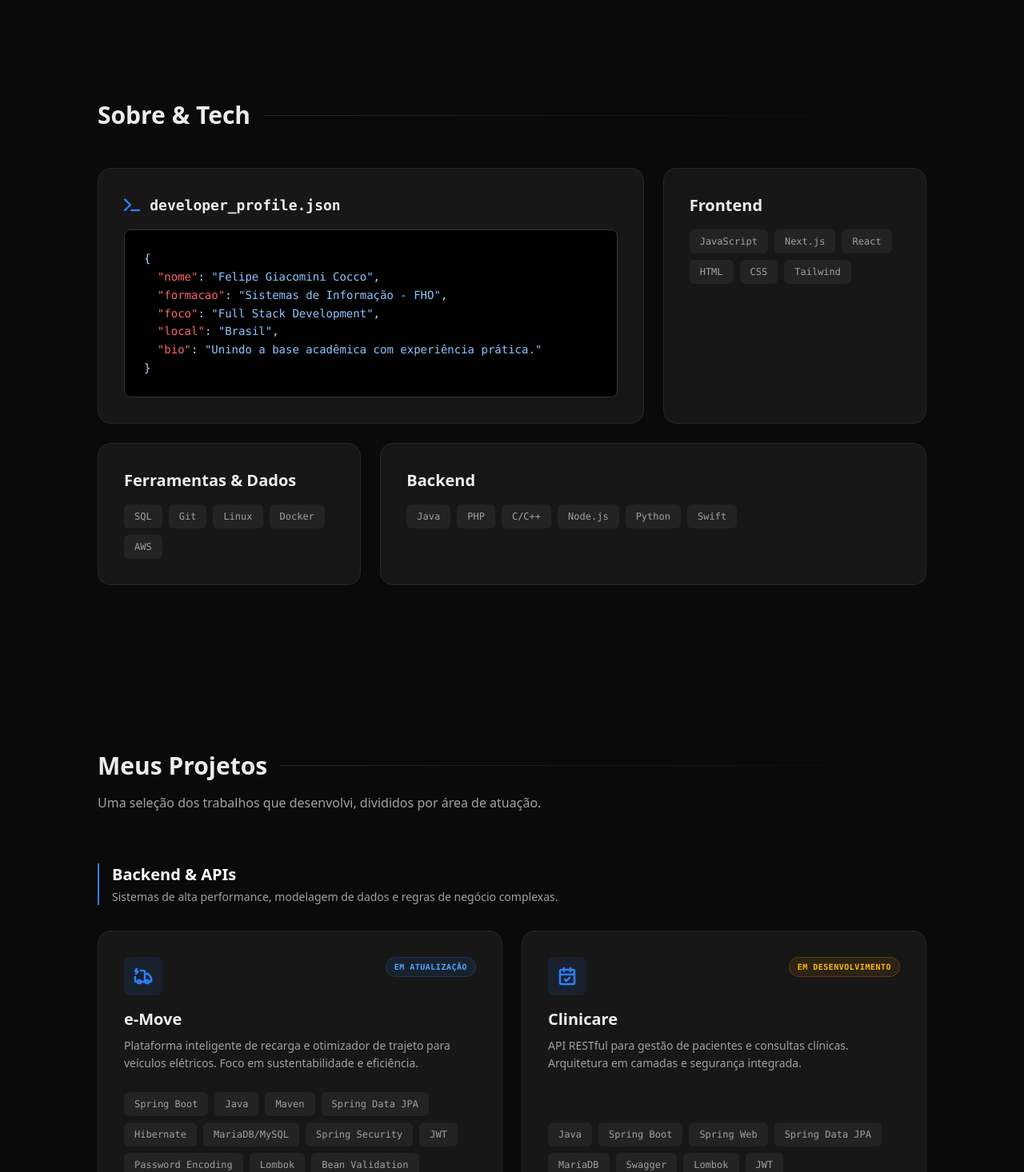
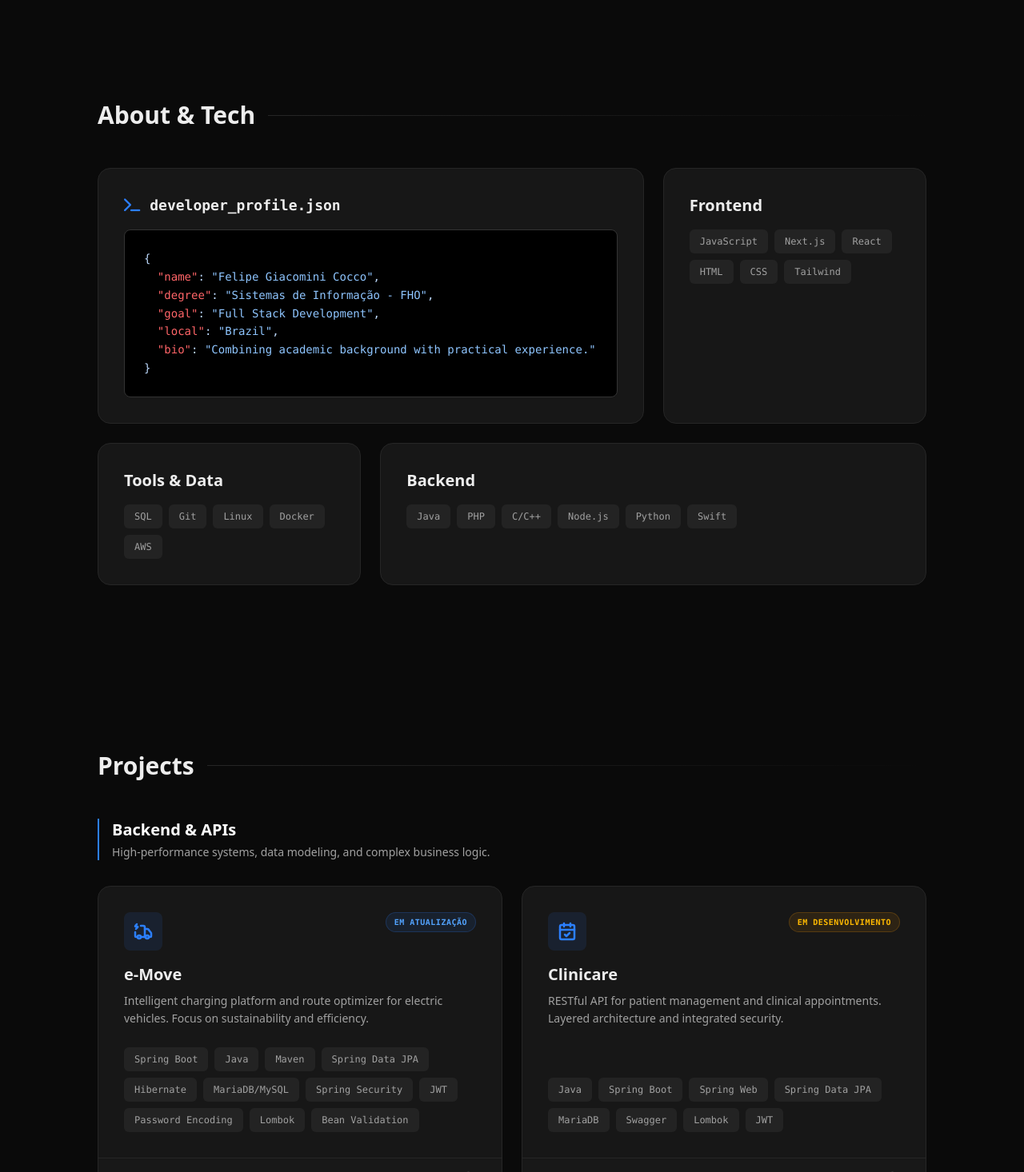
Before and after one commit to FeCocco/fecocco.github.io, a Next.js app: page /en in a window 1280 px wide. Shown: the part 564-2030 px from the top of the page at 80% size. Built offline with nearby package versions, Linux system fonts and the light colour scheme.

Commit message:
Update: Refactor `Projects` and `AboutSection` to support dynamic dictionary content for multilanguage support

```diff
--- a/src/components/sections/about/AboutSection.jsx
+++ b/src/components/sections/about/AboutSection.jsx
@@ -2,7 +2,7 @@ import SpotlightCard from '../../ui/SpotlightCard';
 import TechBadge from '../../ui/TechBadge';
 import CodeProfile from '../about/CodeProfile';
 
-export default function AboutSection() {
+export default function AboutSection({dict, lang}) {
     const frontendTechs = ['JavaScript', 'Next.js', 'React', 'HTML', 'CSS', 'Tailwind'];
     const backendTechs = ['Java', 'PHP', 'C/C++', 'Node.js', 'Python', 'Swift'];
     const infraTechs = ['SQL', 'Git', 'Linux', 'Docker', 'AWS'];
@@ -13,14 +13,14 @@ export default function AboutSection() {
 
                 {/* Cabeçalho da Seção */}
                 <div className="mb-12 flex items-center gap-4">
-                    <h2 className="text-3xl font-extrabold text-[#ededed]">Sobre & Tech</h2>
+                    <h2 className="text-3xl font-extrabold text-[#ededed]">{dict.aboutTitle}</h2>
                     <div className="h-px flex-1 bg-linear-to-r from-neutral-800 to-transparent"></div>
                 </div>
 
                 <div className="grid grid-cols-1 gap-6 md:grid-cols-3">
                     {/* Card 1: Perfil (Ocupa 2 colunas em telas médias/grandes) */}
                     <SpotlightCard className="md:col-span-2">
-                        <CodeProfile />
+                        <CodeProfile dict={dict} lang={lang} />
                     </SpotlightCard>
 
                     {/* Card 2: Frontend */}
@@ -38,7 +38,7 @@ export default function AboutSection() {
                     {/* Card 3: Ferramentas e Dados */}
                     <SpotlightCard className="flex flex-col justify-between">
                         <div>
-                            <h4 className="mb-4 text-xl font-bold text-[#ededed]">Ferramentas & Dados</h4>
+                            <h4 className="mb-4 text-xl font-bold text-[#ededed]">{dict.tools}</h4>
                             <div className="flex flex-wrap gap-2">
                                 {infraTechs.map((tech) => (
                                     <TechBadge key={tech} name={tech} />
--- a/src/components/sections/about/CodeProfile.jsx
+++ b/src/components/sections/about/CodeProfile.jsx
@@ -1,4 +1,4 @@
-export default function CodeProfile() {
+export default function CodeProfile({dict, lang}) {
     return (
         <div className="font-mono text-sm leading-relaxed">
             <div className="mb-4 flex items-center text-lg font-bold text-[#ededed]">
@@ -11,19 +11,19 @@ export default function CodeProfile() {
         <pre className="whitespace-pre-wrap wrap-break-word">
           {`{
   `}
-            <span className="text-red-400">"nome"</span>: <span className="text-blue-300">"Felipe Giacomini Cocco"</span>,
+            <span className="text-red-400">"{dict.profileJson.name}"</span>: <span className="text-blue-300">"Felipe Giacomini Cocco"</span>,
             {`
   `}
-            <span className="text-red-400">"formacao"</span>: <span className="text-blue-300">"Sistemas de Informação - FHO"</span>,
+            <span className="text-red-400">"{dict.profileJson.degreeTitle}"</span>: <span className="text-blue-300">"Sistemas de Informação - FHO"</span>,
             {`
   `}
-            <span className="text-red-400">"foco"</span>: <span className="text-blue-300">"Full Stack Development"</span>,
+            <span className="text-red-400">"{dict.profileJson.goal}"</span>: <span className="text-blue-300">"Full Stack Development"</span>,
             {`
   `}
-            <span className="text-red-400">"local"</span>: <span className="text-blue-300">"Brasil"</span>,
+            <span className="text-red-400">"local"</span>: <span className="text-blue-300">"{dict.profileJson.place}"</span>,
             {`
   `}
-            <span className="text-red-400">"bio"</span>: <span className="text-blue-300">"Unindo a base acadêmica com experiência prática."</span>
+            <span className="text-red-400">"bio"</span>: <span className="text-blue-300">"{dict.profileJson.bio}"</span>
             {`
 }`}
         </pre>
--- a/src/components/sections/projects.jsx
+++ b/src/components/sections/projects.jsx
@@ -1,18 +1,18 @@
 import ProjetoCard from "@/components/ui/projetoCard";
 import {TruckElectric, CalendarCheck, Terminal, LayoutTemplate} from "lucide-react";
 
-export default function Projects() {
+export default function Projects({dict, lang}) {
 
     const projectCategories = [
         {
             id: "backend",
             title: "Backend & APIs",
-            description: "Sistemas de alta performance, modelagem de dados e regras de negócio complexas.",
+            description: dict.backend.title,
             projects: [
                 {
                     icon: TruckElectric,
                     title: "e-Move",
-                    description: "Plataforma inteligente de recarga e otimizador de trajeto para veículos elétricos. Foco em sustentabilidade e eficiência.",
+                    description: dict.backend.e_move_backend.description,
                     techs: ["Spring Boot", "Java", "Maven", "Spring Data JPA", "Hibernate", "MariaDB/MySQL", "Spring Security", "JWT", "Password Encoding", "Lombok", "Bean Validation"],
                     data: "2025",
                     githubUrl: "https://github.com/FeCocco/e-move-frontend.git",
@@ -21,7 +21,7 @@ export default function Projects() {
                 {
                     icon: CalendarCheck,
                     title: "Clinicare",
-                    description: "API RESTful para gestão de pacientes e consultas clínicas. Arquitetura em camadas e segurança integrada.",
+                    description: dict.backend.clinicare_backend.description,
                     techs: ["Java", "Spring Boot", "Spring Web", "Spring Data JPA", "MariaDB", "Swagger", "Lombok", "JWT"],
                     data: "2025",
                     githubUrl: "https://github.com/FeCocco/sistema-agendamentos",
@@ -33,12 +33,12 @@ export default function Projects() {
         {
             id: "frontend",
             title: "Frontend",
-            description: "Aplicações com foco em experiência do usuário.",
+            description: dict.frontend.title,
             projects: [
                 {
                     icon: TruckElectric,
                     title: "e-Move",
-                    description: "Plataforma inteligente de recarga e otimizador de trajeto para veículos elétricos. Foco em sustentabilidade e eficiência.",
+                    description: dict.backend.e_move_backend.description,
                     techs: ["Next.js", "JavaScript", "Zod", "Tailwind CSS", "shadcn/ui", "Framer Motion", "Chart.js", "Recharts"],
                     data: "2025",
                     githubUrl: "https://github.com/FeCocco/e-move-frontend.git",
@@ -47,7 +47,7 @@ export default function Projects() {
                 {
                     icon: LayoutTemplate,
                     title: "Clinicare Website",
-                    description: "Uma landing page completa com informações sobre serviços e especialistas, bem como um sistema de autenticação de usuário dinâmico e abrangente para os funcionários.",
+                    description: dict.frontend.clinicare_frontend,
                     techs: ["React", "Vite", "JavaScript", "CSS3"],
                     data: "2025",
                     githubUrl: "https://github.com/FeCocco/portfolio-v2",
@@ -60,12 +60,12 @@ export default function Projects() {
         {
             id: "scripts",
             title: "Scripts & Automação",
-            description: "Ferramentas CLI e automações de infraestrutura para otimizar fluxos de trabalho.",
+            description: dict.scripts.title,
             projects: [
                 {
                     icon: Terminal,
                     title: "Port Scanner",
-                    description: "Um scanner de porta TCP simples para quando você precisa saber quais portas do seu servidor estão abertas.",
+                    description: dict.scripts.port_scanner,
                     techs: ["Python"],
                     data: "2025",
                     githubUrl: "https://github.com/FeCocco/port-scanner.git",
@@ -78,14 +78,11 @@ export default function Projects() {
     return (
         <section id="projects" className="py-20 w-full max-w-275 mx-auto px-8">
 
-            <div className="mb-16">
+            <div className="mb-12">
                 <div className="flex items-center gap-4 mb-4">
-                    <h2 className="text-3xl font-extrabold text-[#ededed]">Meus Projetos</h2>
+                    <h2 className="text-3xl font-extrabold text-[#ededed]">{dict.title}</h2>
                     <div className="h-px flex-1 bg-linear-to-r from-neutral-800 to-transparent"></div>
                 </div>
-                <p className="text-[#a1a1a1] max-w-150">
-                    Uma seleção dos trabalhos que desenvolvi, divididos por área de atuação.
-                </p>
             </div>
 
             <div className="flex flex-col gap-24">
--- a/src/dictionaries/en.json
+++ b/src/dictionaries/en.json
@@ -9,7 +9,38 @@
     "title_part1": "Crafting high-impact",
     "title_highlight": "digital experiences",
     "description": "I'm Felipe Giacomini, a Full Stack Developer dedicated to building scalable solutions where technical performance meets intuitive design.",
-    "cta_projects": "View Projects",
-    "cta_github": "GitHub"
+    "cta_projects": "View Projects"
+  },
+  "about": {
+    "aboutTitle": "About & Tech",
+    "profileJson": {
+      "name": "name",
+      "degreeTitle": "degree",
+      "degree": "Systems Information - FHO",
+      "goal": "goal",
+      "place": "Brazil",
+      "bio": "Combining academic background with practical experience."
+    },
+    "tools": "Tools & Data"
+  },
+  "projects": {
+    "title": "Projects",
+    "backend": {
+      "title": "High-performance systems, data modeling, and complex business logic.",
+      "e_move_backend": {
+        "description": "Intelligent charging platform and route optimizer for electric vehicles. Focus on sustainability and efficiency."
+      },
+      "clinicare_backend": {
+        "description": "RESTful API for patient management and clinical appointments. Layered architecture and integrated security."
+      }
+    },
+    "frontend": {
+      "title": "Applications focused on user experience.",
+      "clinicare_frontend": "Website with a complete landing page featuring services and specialists, as well as a dynamic and secure user authentication system for employees."
+    },
+    "scripts": {
+      "title": "CLI tools and infrastructure automation to optimize workflows.",
+      "port_scanner": "A simple TCP port scanner for when you need to know which ports on your server are open."
+    }
   }
 }
--- a/src/dictionaries/pt.json
+++ b/src/dictionaries/pt.json
@@ -9,7 +9,38 @@
     "title_part1": "Construindo experiências digitais",
     "title_highlight": "incríveis",
     "description": "Sou Felipe Giacomini, um desenvolvedor Full Stack focado em criar soluções escaláveis, combinando performance técnica e design intuitivo.",
-    "cta_projects": "Ver Projetos",
-    "cta_github": "GitHub"
+    "cta_projects": "Ver Projetos"
+  },
+  "about": {
+    "aboutTitle": "Sobre & Tech",
+    "profileJson": {
+      "name": "nome",
+      "degreeTitle": "formacao",
+      "degree": "Sistemas de Informacao - FHO",
+      "goal": "Foco",
+      "place": "Brasil",
+      "bio": "Unindo a base acadêmica com experiência prática."
+    },
+    "tools": "Ferramentas & Dados"
+  },
+  "projects": {
+    "title": "Projetos",
+    "backend": {
+      "title": "Sistemas de alta performance, modelagem de dados e regras de negócio complexas.",
+      "e_move_backend": {
+        "description": "Plataforma inteligente de recarga e otimizador de trajeto para veículos elétricos. Foco em sustentabilidade e eficiência."
+      },
+      "clinicare_backend": {
+        "description": "API RESTful para gestão de pacientes e consultas clínicas. Arquitetura em camadas e segurança integrada."
+      }
+    },
+    "frontend": {
+      "title": "Aplicações com foco em experiência do usuário.",
+      "clinicare_frontend": "Uma landing page completa com informações sobre serviços e especialistas, bem como um sistema de autenticação de usuário dinâmico e abrangente para os funcionários."
+    },
+    "scripts": {
+      "title": "Ferramentas CLI e automações de infraestrutura para otimizar fluxos de trabalho.",
+      "port_scanner": "Um scanner de porta TCP simples para quando você precisa saber quais portas do seu servidor estão abertas."
+    }
   }
 }
```
